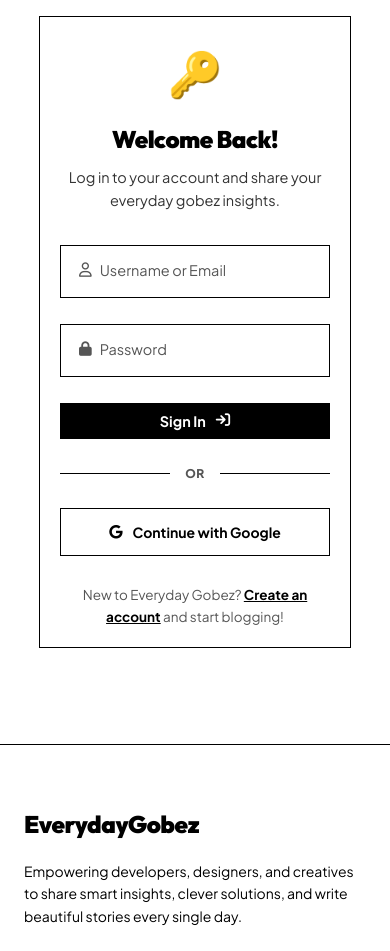
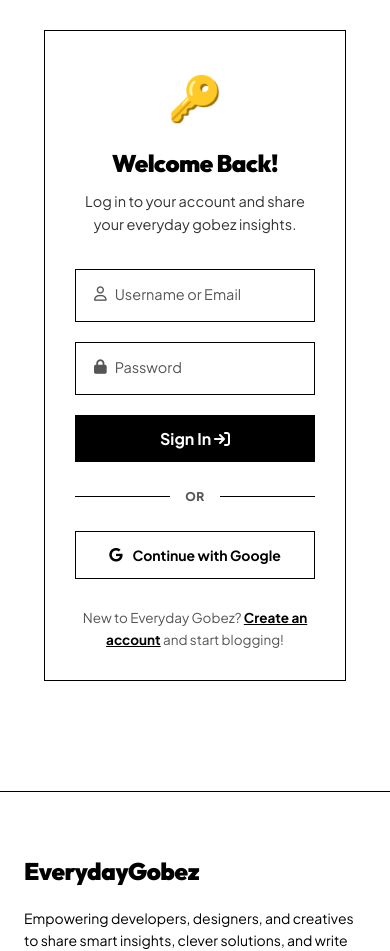
Before and after one commit to kidusMAT/everydaygobez, a Django app: page /login/ in a window 390 px wide. Shown: the part 63-1014 px from the top of the page. Run offline with Django 5.2, Linux system fonts and the light colour scheme.

Commit message:
Refine login page spacing, button heights, and OR divider for better responsive layout

```diff
--- a/static/blog/css/styles.css
+++ b/static/blog/css/styles.css
@@ -2143,3 +2143,58 @@
         padding: 10px;
     }
 }
+
+/* Login page spacing and button alignment fixes */
+.auth-submit-btn {
+    padding: 12px 20px;
+    font-size: 1rem;
+    height: auto; /* ensure height adapts to padding */
+    display: inline-block;
+    line-height: normal;
+}
+
+.google-auth-btn {
+    padding: 12px 20px;
+    font-size: 1rem;
+    height: auto;
+    white-space: nowrap; /* keep text on one line */
+    display: inline-flex;
+    align-items: center;
+    justify-content: center;
+}
+
+/* Increase spacing around the OR separator */
+.auth-section-container > div[style*="margin: 25px 0"] {
+    margin-top: 40px;
+    margin-bottom: 40px;
+}
+
+/* Ensure consistent vertical gap between form groups */
+.form-group-floating {
+    margin-bottom: 16px;
+}
+
+/* Extra spacing for the login/auth pages */
+.auth-section-container {
+    padding: 30px 20px; /* overall container padding */
+}
+
+.auth-card {
+    max-width: 420px;
+    margin: 0 auto;
+    padding: 30px;
+}
+
+.form-group-floating {
+    margin-bottom: 20px; /* vertical gap between inputs */
+}
+
+.auth-submit-btn {
+    padding: 12px 20px;
+    font-size: 1rem;
+}
+
+.auth-section-container > div[style*="margin: 25px 0"] {
+    margin-top: 30px;
+    margin-bottom: 30px;
+}
```
